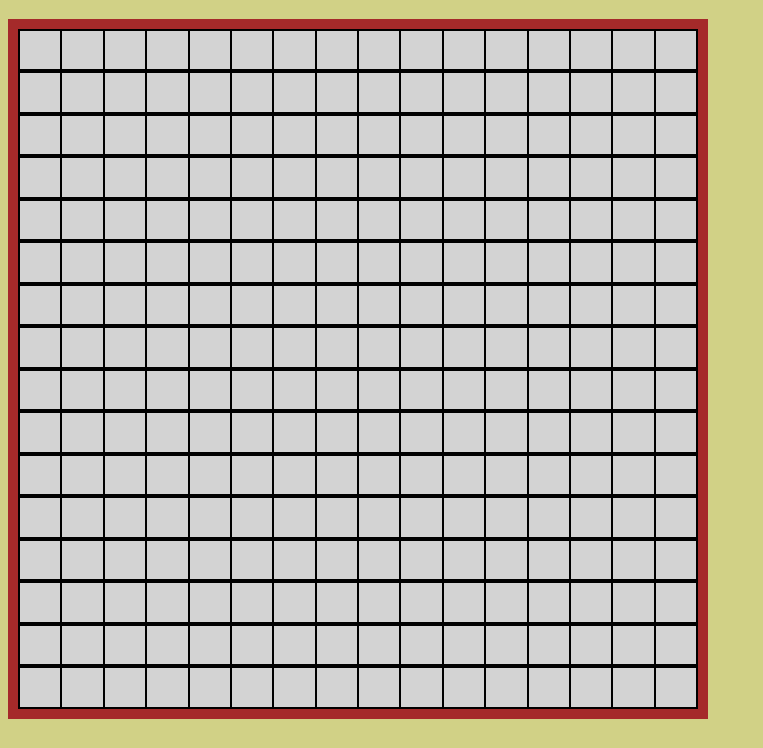
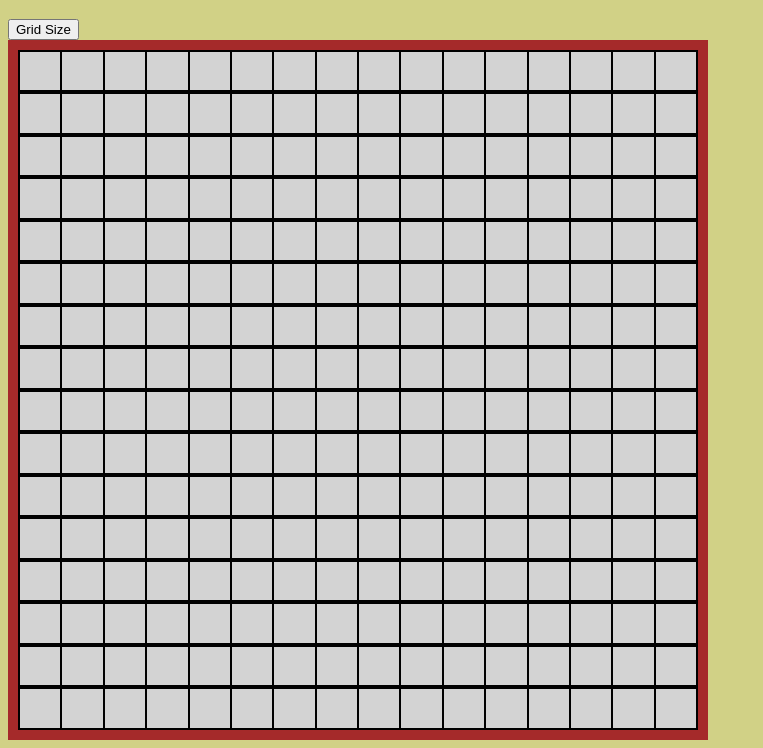
Before and after one commit to Dillon686/etch-a-sketch, a plain HTML site: page index.html in a window 1280 px wide. Shown: the part 61-809 px from the top of the page, without its empty margins (0-763 px from the left). Drawn offline with Linux system fonts and the light colour scheme.

Commit message:
Completed hover functionality, created button to resize grid

```diff
--- a/index.html
+++ b/index.html
@@ -8,7 +8,11 @@
 </head>
 <body>
     <h1>Etch-A-Sketch</h1>
+    <div>
+        <button id="size-button">Grid Size</button>
+    </div>
     <div id="game-container"></div>
+
     <script src="script.js"></script>
 </body>
 </html>
--- a/script.js
+++ b/script.js
@@ -1,12 +1,39 @@
 const gameContainer = document.querySelector("#game-container");
+const sizeButton = document.querySelector("#size-button");
+let gridSize = 16;
 
-for (let i = 0; i < 16; i++){
-    let row = document.createElement("div");
+drawGrid(gridSize);
 
-    for (let j = 0; j < 16; j++){
-        let cell = document.createElement("div");
-        row.appendChild(cell);
+function drawGrid(gridSize){
+    gameContainer.textContent = "";
+
+    for (let i = 0; i < gridSize; i++){
+        let row = document.createElement("div");
+
+        for (let j = 0; j < gridSize; j++){
+            let cell = document.createElement("div");
+            cell.classList.add("cell");
+            row.appendChild(cell);
+        }
+
+        gameContainer.appendChild(row)
     }
 
-    gameContainer.appendChild(row)
+    let gridCells = document.querySelectorAll(".cell");
+
+    gridCells.forEach((cell) => {
+        cell.addEventListener("mouseover", () => {
+            cell.style.backgroundColor = "black";
+    })
+})
 }
+
+sizeButton.addEventListener("click", () => {
+    gridSize = prompt("Please select a grid size (value must be between 2-100):")
+
+    while (gridSize <= 1 || gridSize > 100){
+        gridSize = prompt("Please select a grid size (value must be between 2-100):")
+    }
+
+    drawGrid(gridSize);
+})
```
